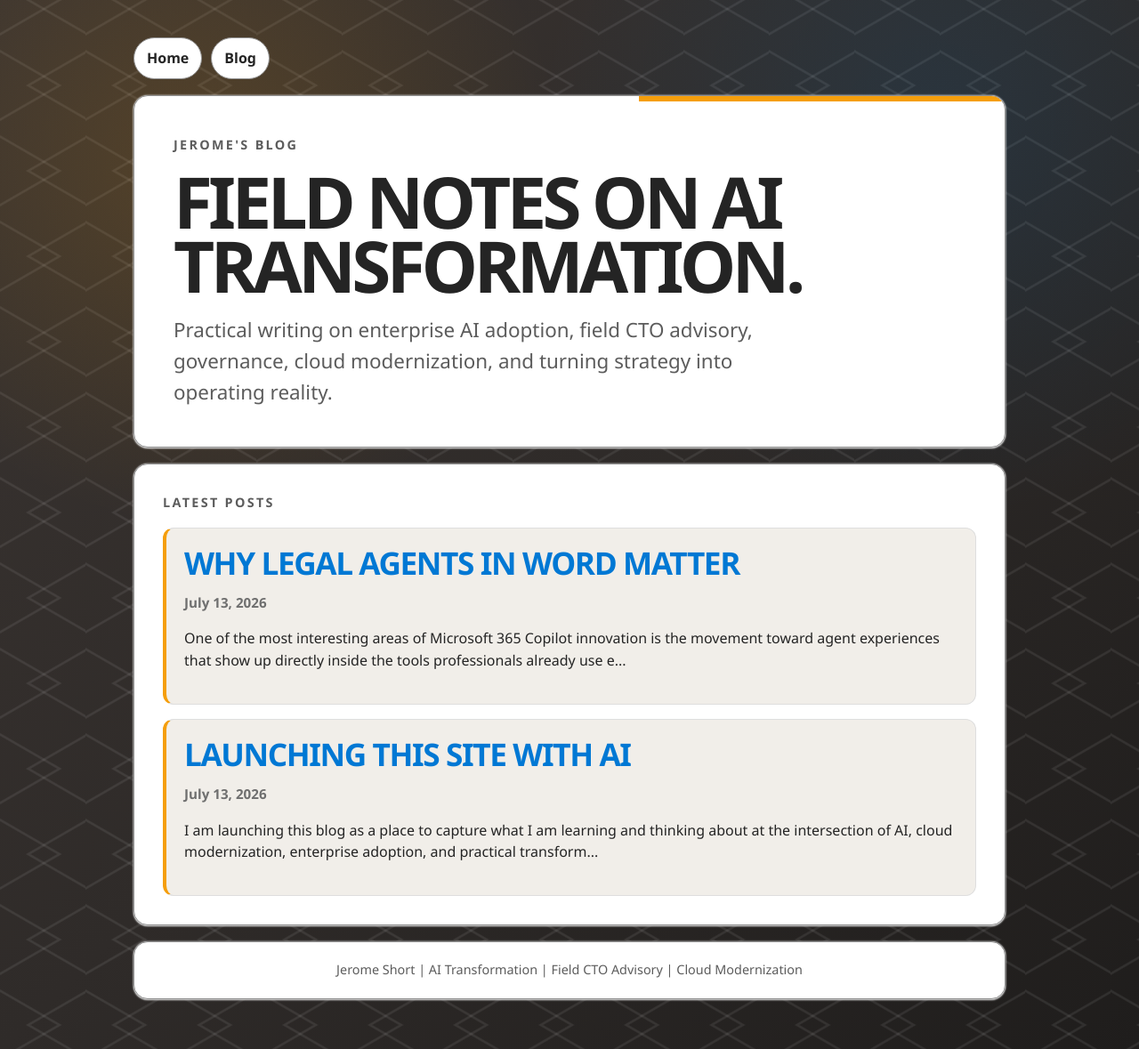
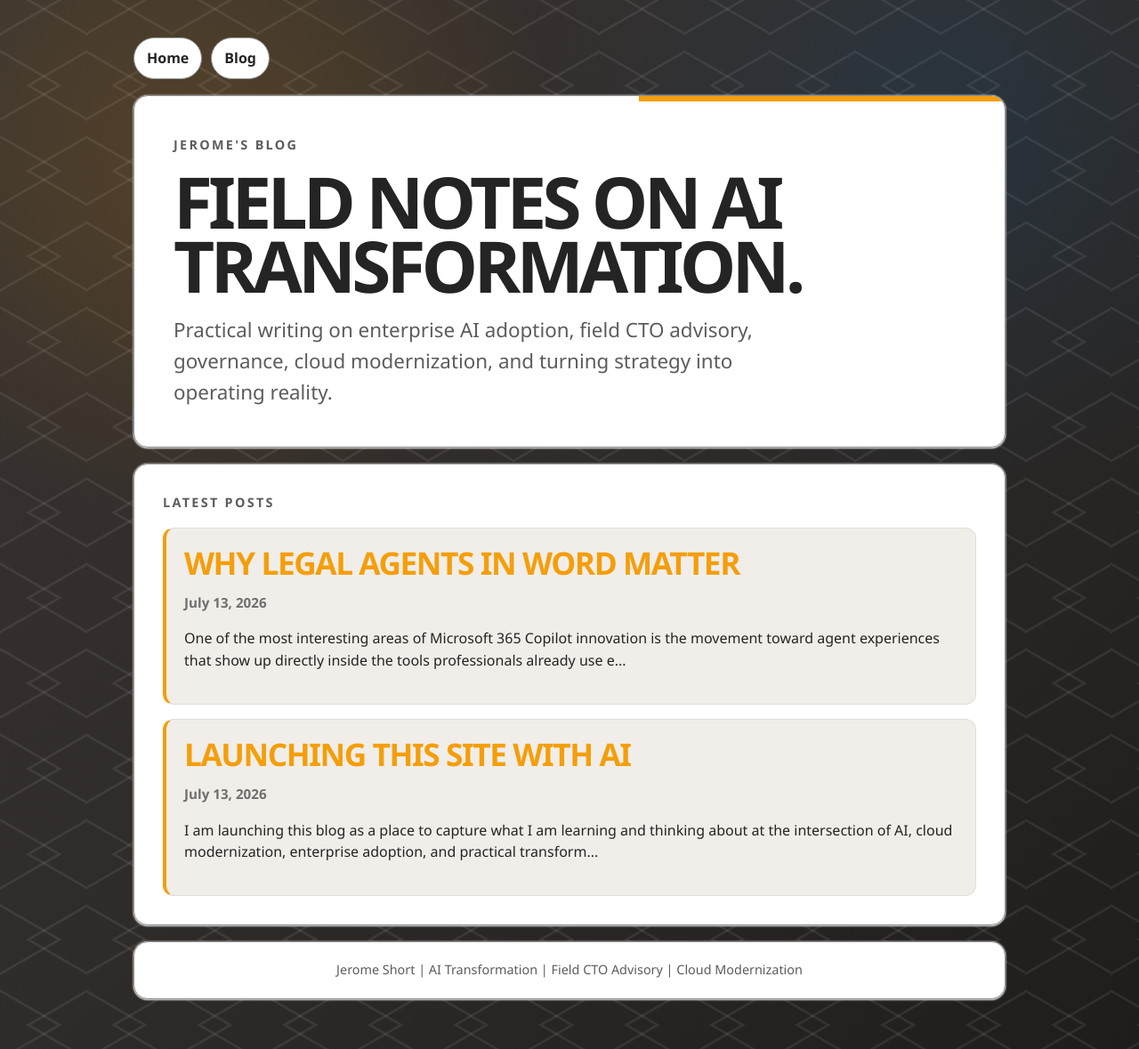
Before and after one commit to Chef-Jeromeo/Chef-Jeromeo.github.io, a Jekyll site: the page built from blog/index.html, in a window 1280 px wide. Shown: the whole page at 89% size. Built offline with Jekyll 4.4.1, drawn with Linux system fonts in a browser that asks for light colours.

Commit message:
Use orange blog title links
Co-authored-by: Copilot <223556219+Copilot@users.noreply.github.com>

```diff
--- a/_layouts/default.html
+++ b/_layouts/default.html
@@ -198,6 +198,10 @@
       margin: 0 0 8px;
     }
 
+    .post-card h2 a {
+      color: var(--cp-warning);
+    }
+
     .post-meta {
       color: var(--cp-text-soft);
       font-size: 0.95rem;
```
